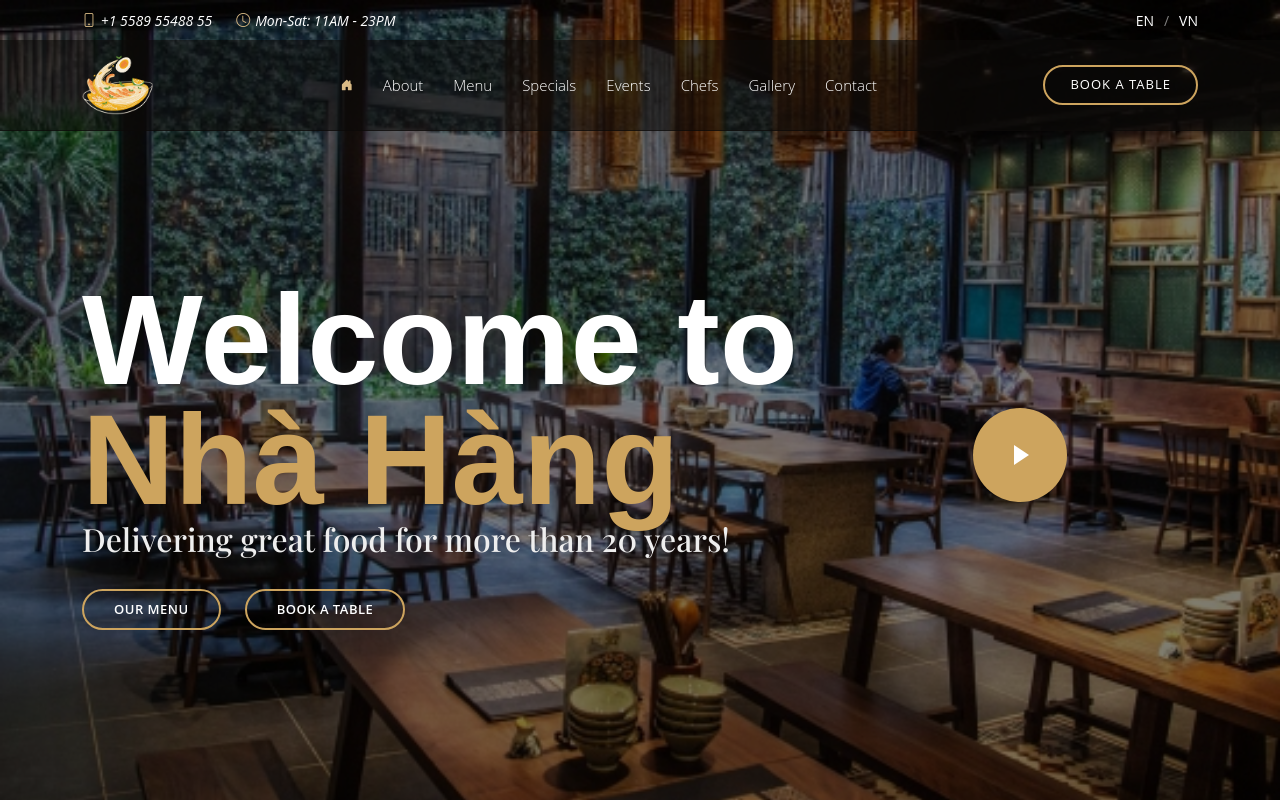
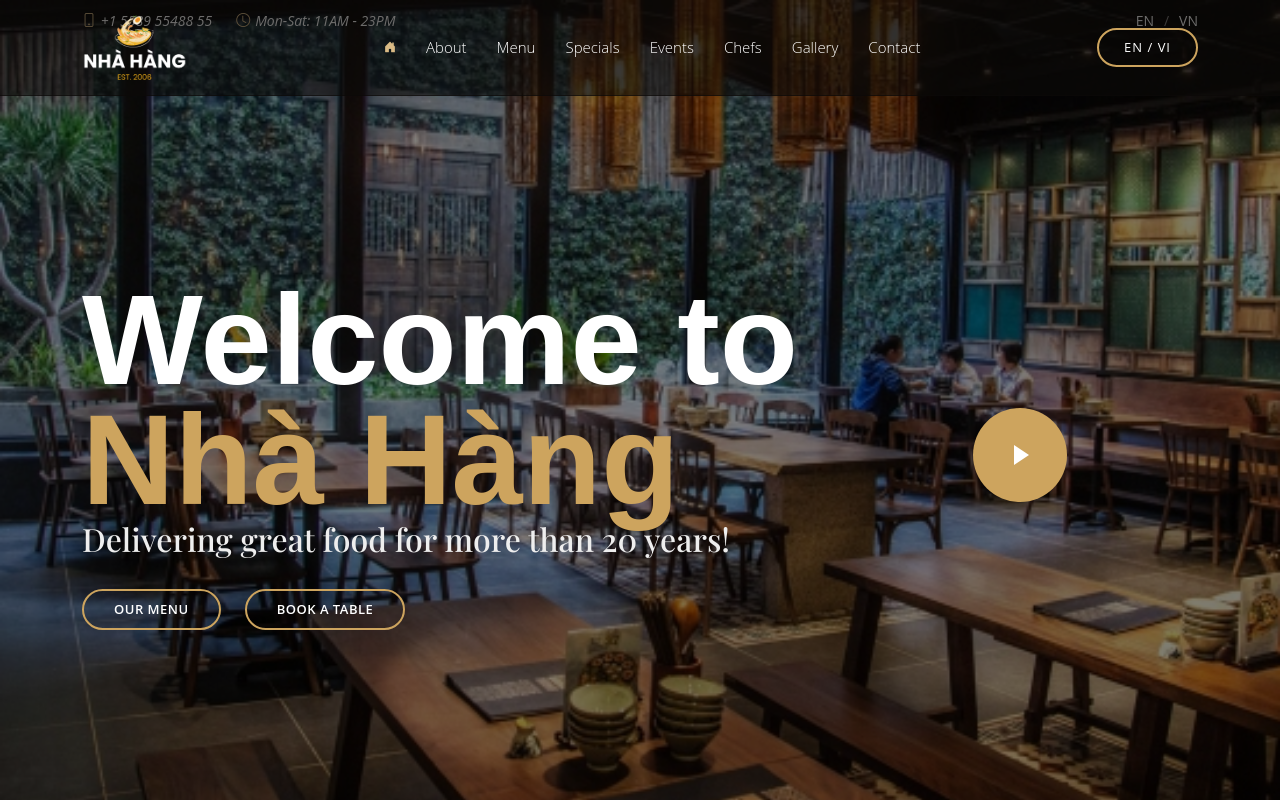
Before and after one commit to rongeronimo/vietnamese-restaurant-mock-website, a Next.js app: page / in a window 1280 px wide. Shown: the top 800 px of the page. Built offline with nearby package versions, Linux system fonts and the light colour scheme.

Commit message:
modified new header look and btn for lang preparation

```diff
--- a/src/app/components/Header.tsx
+++ b/src/app/components/Header.tsx
@@ -1,44 +1,57 @@
 'use client';
 
-import React, { useState, useEffect } from 'react';
+import React, { useEffect } from 'react';
 import './header.css';
 import AppBtn from './AppBtn';
 import Nav from './Nav';
 
-
 export default function Header() {
 
-    const [scroll, setScroll] = useState(0);
+    useEffect(() => {
+        const handleScroll = () => {
+            const header = document.getElementById('header');
 
-    useEffect(() => {
-            window.addEventListener('scroll', () => {
-                setScroll(window.scrollY);
-            });
-            return () => {
-                window.removeEventListener('scroll', () => {
-                    setScroll(window.scrollY);
-                });
-            };
-    }, [scroll]);
+            if (!header) return;
+
+            if (window.scrollY > 100) {
+                header.classList.add('header-scrolled');
+            } else {
+                header.classList.remove('header-scrolled');
+            }
+        };
+
+        window.addEventListener('scroll', handleScroll);
+
+        // Set initial state
+        handleScroll();
+
+        return () => {
+            window.removeEventListener('scroll', handleScroll);
+        };
+    }, []);
 
     return (
         <header
-            id='header'
-            className={` fixed-top d-flex align-items-center ${
-                scroll > 100 ? 'header-scrolled' : undefined
-        }`}
+            id="header"
+            className="fixed-top d-flex align-items-center"
         >
             <div className="container-fluid container-xl d-flex align-items-center justify-content-lg-between">
-                {/* <h1 className="logo me-auto me-lg-0">
-                    <a>Xi Muoi</a>
-                </h1> */}
 
-                <a href="" className="logo me-auto me-lg-0">
-                    <img src="assets/images/logo-viet.png" alt="" className="img-fluid"/>
+                <a
+                    href=""
+                    className="logo me-auto me-lg-0"
+                >
+                    <img
+                        src="/assets/images/logo-header.png"
+                        alt=""
+                        className="img-fluid"
+                    />
                 </a>
 
                 <Nav />
-                <AppBtn name='book a table'/>
+
+                <AppBtn name="EN / VI" />
+
             </div>
         </header>
     );
--- a/src/app/components/header.css
+++ b/src/app/components/header.css
@@ -6,7 +6,6 @@
     transition: all 0.5s;
     z-index: 997;
     padding: 15px 0;
-    top: 40px;
 }
 
 #header.header-scrolled {
@@ -31,5 +30,5 @@
 }
 
 #header .logo img {
-    max-height: 60px;
+    max-height: 65px;
 }
```
